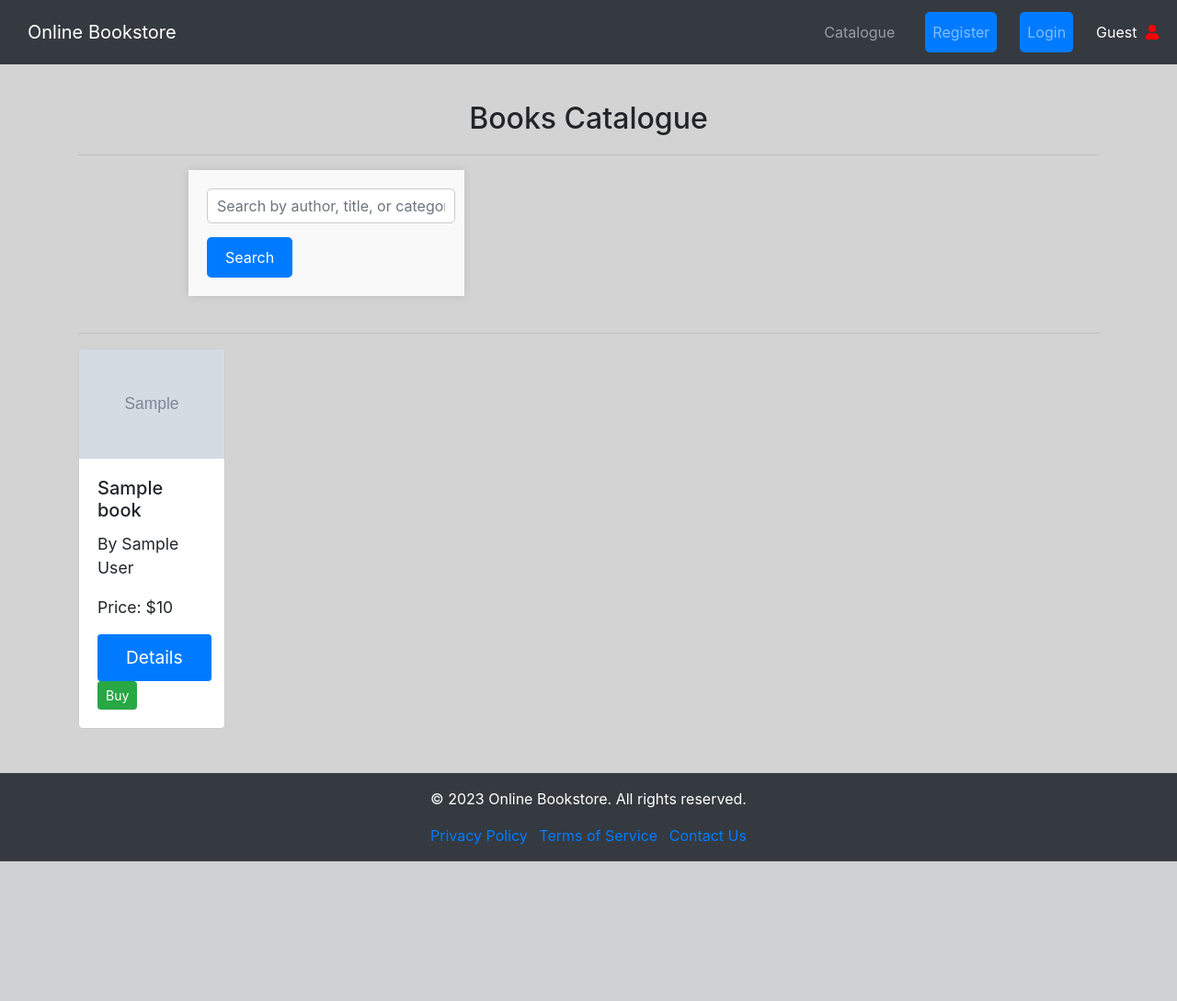
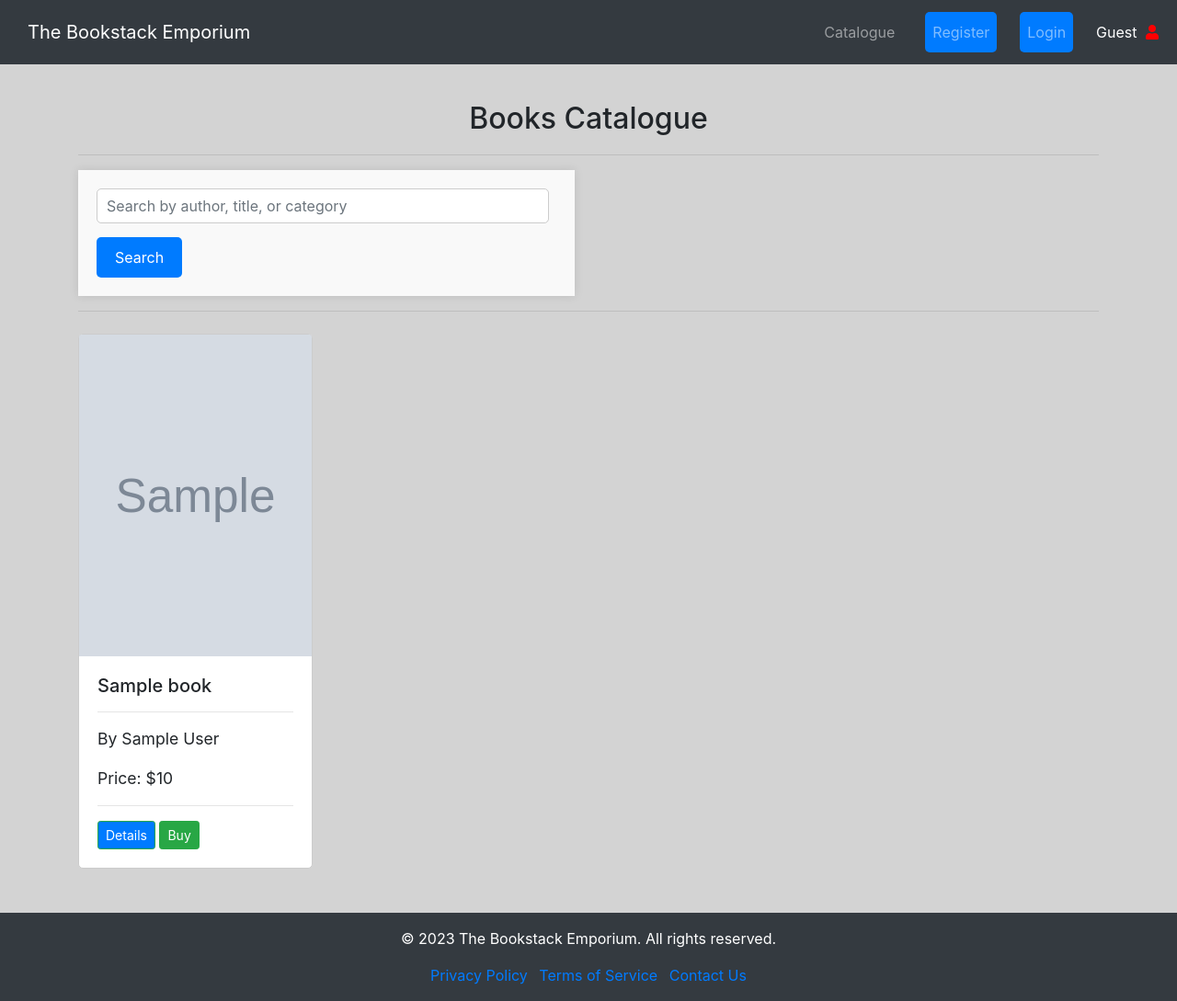
Before and after one commit to nikolaycholakov1/online_bookstore, a Django app: template templates/common/catalogue-page.html in a window 1280 px wide. Shown: the whole page at 92% size. Before the commit the page ends 937 px from the top, so only its background shows below. Run offline with Django 3.2, Linux system fonts and the light colour scheme; the template is opened without the code that fills it: most values are stand-ins (such as "Sample title", 1, 10 or a date in 2020); grey boxes marked "Sample" are stand-in pictures; some libraries are stand-ins or nearby versions.

Commit message:
finishing touches to the catalogue page

```diff
--- a/templates/base.html
+++ b/templates/base.html
@@ -4,7 +4,7 @@
 <head>
     <meta charset="UTF-8">
     <meta name="viewport" content="width=device-width, initial-scale=1.0">
-    <title>Online Bookstore</title>
+    <title>The Bookstack Emporium</title>
     <!-- Link to Bootstrap -->
     <link rel="stylesheet" href="https://maxcdn.bootstrapcdn.com/bootstrap/4.5.2/css/bootstrap.min.css">
     <!-- Link for font awesome icon -->
@@ -14,7 +14,7 @@
 <body class="bg-image" id="custom-body-id">
 <!-- Navigation bar -->
 <nav class="navbar navbar-expand-lg navbar-dark bg-dark">
-    <a class="navbar-brand" href="{% url 'home-page' %}">Online Bookstore</a>
+    <a class="navbar-brand" href="{% url 'home-page' %}">The Bookstack Emporium</a>
     <button class="navbar-toggler" type="button" data-toggle="collapse" data-target="#navbarNav"
             aria-controls="navbarNav" aria-expanded="false" aria-label="Toggle navigation">
         <span class="navbar-toggler-icon"></span>
@@ -66,7 +66,7 @@
 
 <footer id="footer" class="bg-dark text-white text-center py-3 mt-auto">
     <div class="container">
-        <p>&copy; 2023 Online Bookstore. All rights reserved.</p>
+        <p>&copy; 2023 The Bookstack Emporium. All rights reserved.</p>
         <ul class="list-inline mb-0">
             <li class="list-inline-item"><a href="#">Privacy Policy</a></li>
             <li class="list-inline-item"><a href="#">Terms of Service</a></li>
--- a/templates/books/book-detail.html
+++ b/templates/books/book-detail.html
@@ -10,14 +10,16 @@
             </div>
             <div class="col-md-6">
                 <a href="{% url 'process-order' pk=book.pk %}" class="btn btn-primary btn-lg">Buy Now</a>
-                <a href="{% url 'delete-book' pk=book.pk %}" class="btn btn-danger btn-lg">Delete</a>
-                <!-- Add the Delete button here -->
+                {% if user.is_authenticated and user.is_staff %}
+                    <a href="{% url 'delete-book' pk=book.pk %}" class="btn btn-danger btn-lg">Delete</a>
+                {% endif %}
                 <hr>
                 <p class="card-text">Price: ${{ book.price }}</p>
                 <hr>
                 <h1 class="mb-3">{{ book.title }} </h1>
                 <p class="text-muted">By {{ book.author }}</p>
                 <hr>
+                <h2>Plot Summary</h2>
                 <div class="book-description">
                     {% if book.description|length > 1000 %}
                         <div class="description-truncate">
--- a/templates/books/confirm-delete.html
+++ b/templates/books/confirm-delete.html
@@ -21,7 +21,7 @@
                             {% csrf_token %}
                             <button type="submit" class="btn btn-danger">Delete</button>
                         </form>
-                        <form action="{% url 'catalogue-page' %}" class="d-inline">
+                        <form action="{% url 'home-page' %}" class="d-inline">
                             <button type="submit" class="btn btn-secondary">Cancel</button>
                         </form>
                     </div>
--- a/templates/books/order-form.html
+++ b/templates/books/order-form.html
@@ -29,7 +29,7 @@
                                 <hr>
                                 <p class="card-text">Price: ${{ book.price }}</p>
                                 <hr>
-                                <a href="{% url 'book_detail' pk=book.pk %}" class="btn btn-primary">Details</a>
+                                <a href="{% url 'book-detail' pk=book.pk %}" class="btn btn-primary">Details</a>
                                 <hr>
                             </div>
                         </div>
--- a/templates/common/catalogue-page.html
+++ b/templates/common/catalogue-page.html
@@ -6,29 +6,62 @@
         <hr>
         <div class="row">
             <div class="col-md-6">
-                <form method="GET" class="form-inline mb-4">
-                    <input type="text" name="search_query" class="form-control mr-sm-2"
+                <form method="GET" style="width: 100%" class="form-inline">
+                    <input type="text" name="search_query" style="width: 100%" class="form-control mr-sm-2"
                            placeholder="Search by author, title, or category" aria-label="Search"
                            value="{{ request.GET.search_query }}">
                     <button type="submit" class="btn btn-outline-primary my-2 my-sm-0">Search</button>
                     {% if request.GET.search_query %}
-                        <a href="{% url 'catalogue-page' %}" class="btn btn-secondary my-2 my-sm-0 ml-2">Clear
-                            Search</a>
+                        <a href="{% url 'catalogue-page' %}" class="btn btn-secondary ml-2">Clear Search</a>
                     {% endif %}
                 </form>
             </div>
         </div>
         <hr>
+        <div class="mt-4" id="pagination">
+            {% if is_paginated %}
+                <ul class="pagination">
+                    {% if page_obj.has_previous %}
+                        <li class="page-item">
+                            <a class="page-link" href="?search_query={{ request.GET.search_query }}&page=1">&laquo;
+                                first</a>
+                        </li>
+                        <li class="page-item">
+                            <a class="page-link"
+                               href="?search_query={{ request.GET.search_query }}&page={{ page_obj.previous_page_number }}">previous</a>
+                        </li>
+                    {% endif %}
+
+                    {% if page_obj.has_next %}
+                        <li class="page-item">
+                            <a class="page-link"
+                               href="?search_query={{ request.GET.search_query }}&page={{ page_obj.next_page_number }}">next</a>
+                        </li>
+                        <li class="page-item">
+                            <a class="page-link"
+                               href="?search_query={{ request.GET.search_query }}&page={{ page_obj.paginator.num_pages }}">last
+                                &raquo;</a>
+                        </li>
+                    {% endif %}
+                </ul>
+            {% endif %}
+        </div>
         <div class="row">
             {% for book in books %}
-                <div class="col-md-2 mb-4">
-                    <div class="card">
-                        <img src="{{ book.cover_image.url }}" class="card-img-top" alt="Book Cover">
+                <div class="col-md-3 mb-4">
+                    <div class="card h-100">
+                        <img src="{{ book.cover_image.url }}" class="card-img-top" alt="Book Cover"
+                             style="width: 253px; height: 350px;">
                         <div class="card-body">
                             <h5 class="card-title">{{ book.title }}</h5>
+                            <hr>
+
                             <p class="card-text">By {{ book.author }}</p>
                             <p class="card-text">Price: ${{ book.price }}</p>
-                            <a href="{% url 'book-detail' pk=book.pk %}" class="btn btn-primary btn-sm">Details</a>
+                            <hr>
+
+                            <a href="{% url 'book-detail' pk=book.pk %}" style="background-color: #007bff"
+                               class="btn btn-success btn-sm">Details</a>
                             <a href="{% url 'process-order' pk=book.pk %}" class="btn btn-success btn-sm">Buy</a>
                             {% if user.is_authenticated and user.is_staff %}
                                 <a href="{% url 'delete-book' pk=book.pk %}" class="btn btn-danger btn-sm">Delete</a>
@@ -38,25 +71,29 @@
                 </div>
             {% endfor %}
         </div>
-
         <div class="mt-4" id="pagination">
             {% if is_paginated %}
                 <ul class="pagination">
                     {% if page_obj.has_previous %}
                         <li class="page-item">
-                            <a class="page-link" href="?page=1">&laquo; first</a>
+                            <a class="page-link" href="?search_query={{ request.GET.search_query }}&page=1">&laquo;
+                                first</a>
                         </li>
                         <li class="page-item">
-                            <a class="page-link" href="?page={{ page_obj.previous_page_number }}">previous</a>
+                            <a class="page-link"
+                               href="?search_query={{ request.GET.search_query }}&page={{ page_obj.previous_page_number }}">previous</a>
                         </li>
                     {% endif %}
 
                     {% if page_obj.has_next %}
                         <li class="page-item">
-                            <a class="page-link" href="?page={{ page_obj.next_page_number }}">next</a>
+                            <a class="page-link"
+                               href="?search_query={{ request.GET.search_query }}&page={{ page_obj.next_page_number }}">next</a>
                         </li>
                         <li class="page-item">
-                            <a class="page-link" href="?page={{ page_obj.paginator.num_pages }}">last &raquo;</a>
+                            <a class="page-link"
+                               href="?search_query={{ request.GET.search_query }}&page={{ page_obj.paginator.num_pages }}">last
+                                &raquo;</a>
                         </li>
                     {% endif %}
                 </ul>
```
Also changed, not shown: online_bookstore/apps/book/views.py (+22 -19 lines), media/media/book_covers/Astrophysics_for_People_in_a_Hurry_zMXvrXt.jpg (added).
